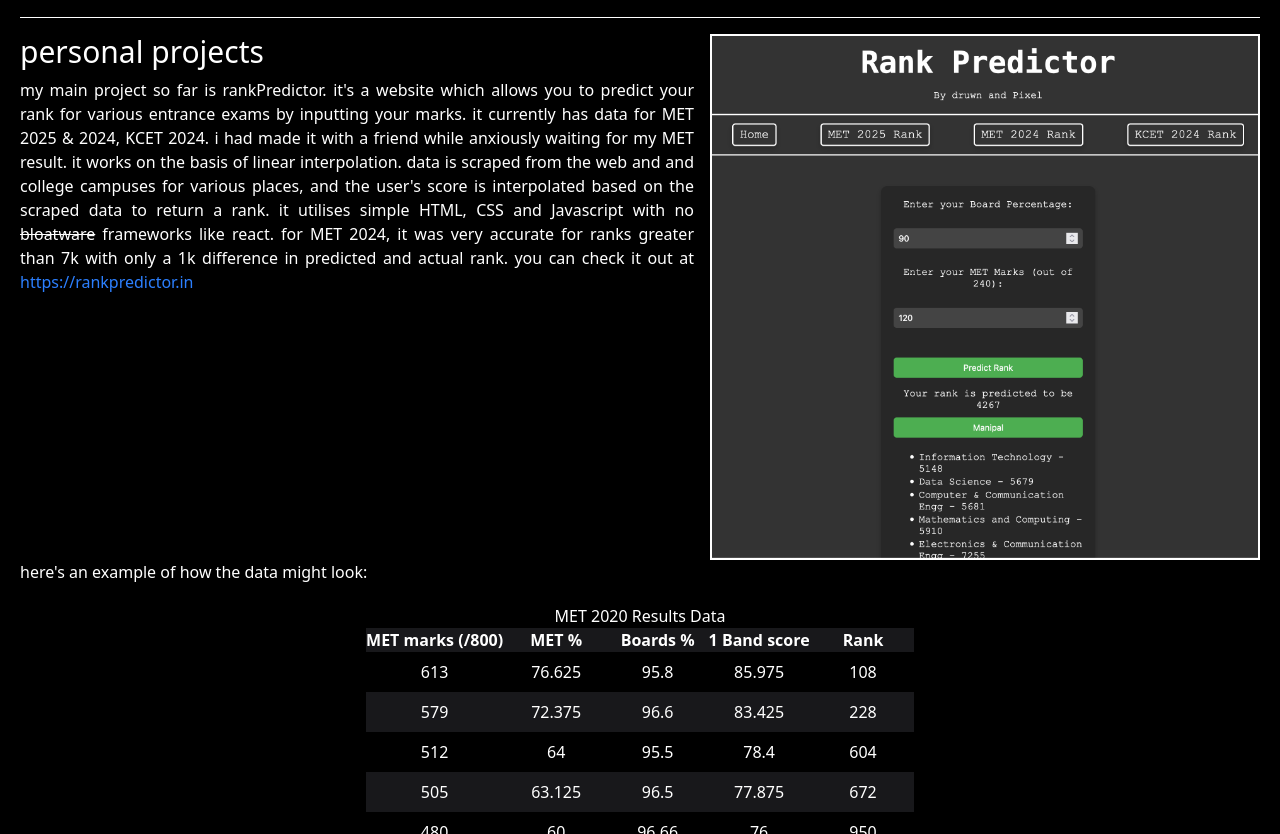
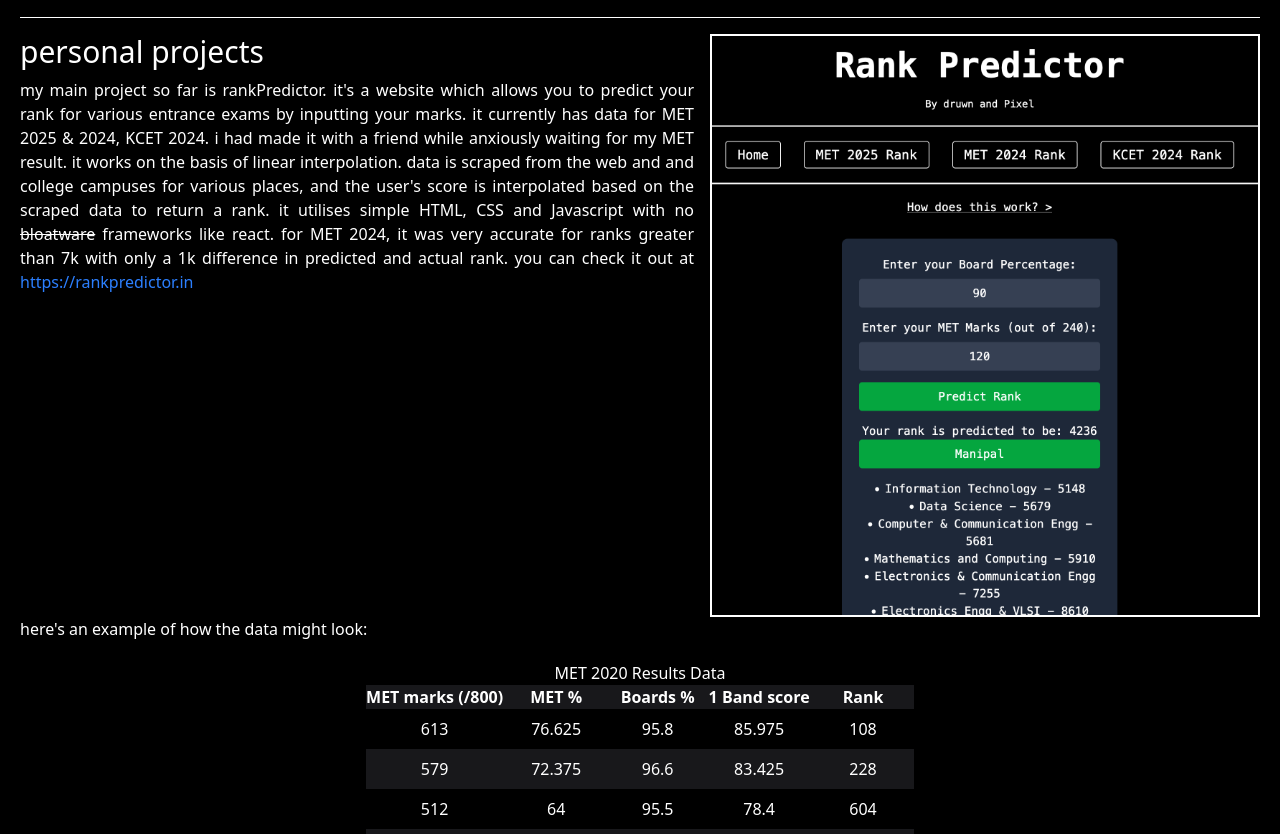
Before and after one commit to PixelHalide/mist-pixel, a website: page index.html in a window 1280 px wide. Shown: the part 2219-3053 px from the top of the page. Drawn offline with Linux system fonts and the light colour scheme.

Commit message:
Replaced image

```diff
--- a/index.html
+++ b/index.html
@@ -149,7 +149,7 @@
                   you can check it out at <a href="https://rankpredictor.in" target="_blank", title="rankPredictor">https://rankpredictor.in</a>
                 </p>
               </div>
-                <img src="media/rank.png" alt="Rank Predictor UI" width="550" height="500" class="border-2 border-solid self-start flex-wrap">
+                <img src="media/image.png" alt="Rank Predictor UI" width="550" height="500" class="border-2 border-solid self-start flex-wrap">
             </div>
           <p>
               here's an example of how the data might look:
```
Also changed, not shown: media/image.png (added), media/rank.png (deleted).
